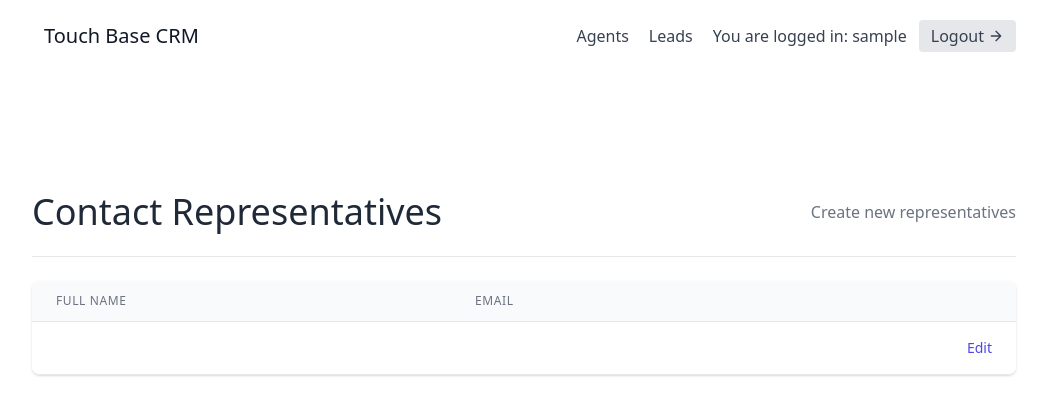
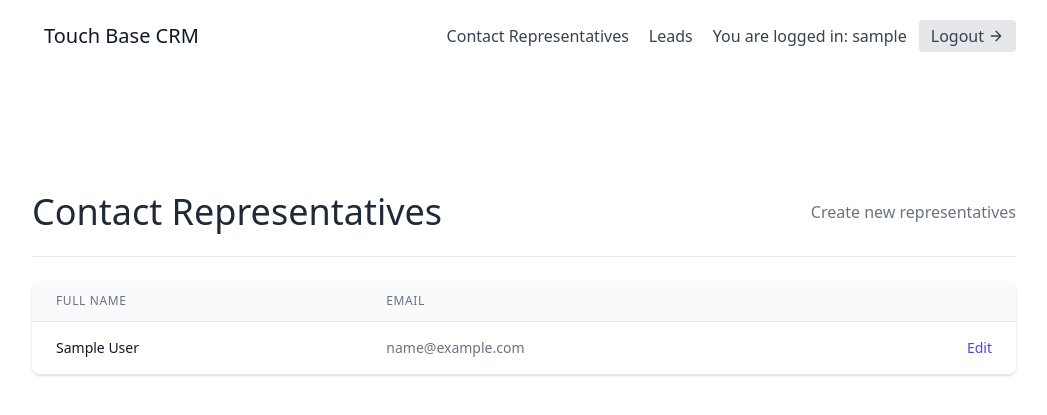
Before and after one commit to mekeltensley/touchbase-crm, a Django app: page /reps/ in a window 1280 px wide. Shown: the top 415 px of the page, without its empty margins (116-1163 px from the left). Run offline with Django 4.2, Linux system fonts and the light colour scheme; a user stored in the database is signed in; tables that the repository leaves empty hold one stand-in row (values such as "Sample post").

Commit message:
Fix error when creating user profile and create rep detail page

```diff
--- a/leads/models.py
+++ b/leads/models.py
@@ -7,7 +7,7 @@
     pass
 
 class UserProfile(models.Model):
-    user = models.OneToOneField(User, on_delete=models.CASCADE)
+    user = models.OneToOneField(User, on_delete=models.CASCADE, related_name='userprofile')
 
     def __str__(self):
         return self.user.username
@@ -32,22 +32,6 @@
     ('REFERRAL', 'REFERRAL'),
 }
 
-
-class Contact_Rep(models.Model):
-    # Associates 1 user to 1 Contact Rep
-    user = models.OneToOneField(User, on_delete=models.CASCADE)
-    organization = models.ForeignKey(UserProfile, on_delete=models.CASCADE)
-
-    def __str__(self):
-        return self.user.username
-
-def post_user_created_signal(sender, instance, created, **kwargs):
-    if created:
-        UserProfile.objects.create(user=instance)
-
-post_save.connect(post_user_created_signal, sender=User)
-
-
 class Lead(models.Model):
     email = models.EmailField(max_length=255)
     first_name = models.CharField(max_length=20)
@@ -58,10 +42,23 @@
     source_of_lead = models.CharField(choices=SOURCE_CHOICES, max_length=100, blank=True)
     profile_picture = models.ImageField(blank=True, null=True)
     special_files = models.FileField(blank=True)
+    # set value of for foreign key to be null. Does not delete both lead and contact
+    contact_rep = models.ForeignKey("Contact_Rep", null=True, on_delete=models.SET_NULL)
 
     def __str__(self):
         return f"{self.first_name} {self.last_name}"
 
-# set value of for foreign key to be null. Does not delete both lead and contact
-    contact_rep = models.ForeignKey(
-        Contact_Rep, on_delete=models.SET_NULL, null=True)
+class Contact_Rep(models.Model):
+    # Associates 1 user to 1 Contact Rep
+    user = models.OneToOneField(User, on_delete=models.CASCADE)
+    organization = models.ForeignKey(UserProfile, on_delete=models.CASCADE)
+
+    def __str__(self):
+        return self.user.username
+
+
+def post_user_created_signal(sender, instance, created, **kwargs):
+    if not created:
+        return
+    UserProfile.objects.create(user=instance)
+post_save.connect(post_user_created_signal, sender=User)
--- a/leads/templates/navbar.html
+++ b/leads/templates/navbar.html
@@ -6,12 +6,16 @@
       <nav class="md:ml-auto flex flex-wrap items-center text-base justify-center">
           {% if not request.user.is_authenticated %}
             <a href="{% url 'signup' %}" class="mr-5 hover:text-gray-900">Signup</a>
+            <a href="{% url 'login' %}" class="inline-flex items-center bg-gray-200 border-0 py-1 px-3 focus:outline-none hover:bg-gray-300 rounded text-base mt-4 md:mt-0">
+              Login
+            <svg fill="none" stroke="currentColor" stroke-linecap="round" stroke-linejoin="round" stroke-width="2" class="w-4 h-4 ml-1" viewBox="0 0 24 24">
+              <path d="M5 12h14M12 5l7 7-7 7"></path>
+            </svg>
+            </a>
           {% endif %}
-      </nav>
-
         {% if request.user.is_authenticated %}
-        <a class="mr-5 hover:text-gray-900">Agents</a>
-        <a href="{% url "leads:lead-list" %}"class="mr-5 hover:text-gray-900">Leads</a>
+        <a href="{% url 'reps:rep-list' %}"class="mr-5 hover:text-gray-900">Contact Representatives</a>
+        <a href="{% url 'leads:lead-list' %}"class="mr-5 hover:text-gray-900">Leads</a>
 
         <p>You are logged in: {{ request.user.username }}</p>
         <a href="{% url 'logout' %}" class="ml-3 inline-flex items-center bg-gray-200 border-0 py-1 px-3 focus:outline-none hover:bg-gray-300 rounded text-base mt-4 md:mt-0">
@@ -20,13 +24,7 @@
                 <path d="M5 12h14M12 5l7 7-7 7"></path>
             </svg>
         </a>
-        {% else %}
-      <a href="{% url 'login' %}" class="inline-flex items-center bg-gray-200 border-0 py-1 px-3 focus:outline-none hover:bg-gray-300 rounded text-base mt-4 md:mt-0">
-          Login
-          <svg fill="none" stroke="currentColor" stroke-linecap="round" stroke-linejoin="round" stroke-width="2" class="w-4 h-4 ml-1" viewBox="0 0 24 24">
-              <path d="M5 12h14M12 5l7 7-7 7"></path>
-          </svg>
-      </a>
+      </nav>
         {% endif %}
     </div>
 </header>
--- a/reps/forms.py
+++ b/reps/forms.py
@@ -4,4 +4,4 @@
 class ContactRepModelForm(forms.ModelForm):
     class Meta:
         model = Contact_Rep
-        fields = ['user']
+        fields = ('user',)
--- a/reps/templates/reps/rep_list.html
+++ b/reps/templates/reps/rep_list.html
@@ -8,7 +8,7 @@
                     <h1 class="text-4xl text-gray-800">Contact Representatives</h1>
                 </div>
                 <div>
-                    <a class="text-gray-500 hover:text-blue-500" href="#">Create new representatives</a>
+                    <a class="text-gray-500 hover:text-blue-500" href="{% url 'reps:rep-create' %}">Create new representatives</a>
                 </div>
             </div>
 
@@ -31,16 +31,16 @@
                             </tr>
                         </thead>
                         <tbody>
-                            {% for reps in object_list %}
+                            {% for contact_rep in object_list %}
                                 <tr class="bg-white">
                                     <td class="px-6 py-4 whitespace-nowrap text-sm font-medium text-gray-900">
-                                        {{ agent.user.first_name }} {{ agent.user.last_name }}
+                                        {{ contact_rep.user.first_name }} {{ contact_rep.user.last_name }}
                                     </td>
                                     <td class="px-6 py-4 whitespace-nowrap text-sm text-gray-500">
-                                        {{ agent.user.email }}
+                                        {{ contact_rep.user.email }}
                                     </td>
                                     <td class="px-6 py-4 whitespace-nowrap text-right text-sm font-medium">
-                                        <a href="#" class="text-indigo-600 hover:text-indigo-900">
+                                        <a href="{% url 'reps:rep-detail' contact_rep.pk %}" class="text-indigo-600 hover:text-indigo-900">
                                             Edit
                                         </a>
                                     </td>
--- a/reps/urls.py
+++ b/reps/urls.py
@@ -1,8 +1,12 @@
 from django.urls import path
-from .views import ContactRepListView
+from .views import ContactRepDetailView, ContactRepListView, ContactRepCreateView
 
 app_name = 'reps'
 
 urlpatterns = [
-    path('', ContactRepListView.as_view(), name='reps')
+    path('', ContactRepListView.as_view(), name='rep-list'),
+    path('<int:pk>/', ContactRepDetailView.as_view(), name="rep-detail"),
+    # path('<int:pk>/update/', LeadUpdateView.as_view(), name="lead-update"),
+    # path('<int:pk>/delete/', LeadDeleteView.as_view(), name="lead-delete"),
+    path('create/', ContactRepCreateView.as_view(), name='rep-create'),
 ]
--- a/reps/views.py
+++ b/reps/views.py
@@ -1,5 +1,3 @@
-from audioop import reverse
-from re import template
 from django.views import generic
 from django.shortcuts import reverse
 from django.contrib.auth.mixins import LoginRequiredMixin
@@ -19,3 +17,18 @@
 
     def get_success_url(self):
         return reverse("reps:rep-list")
+
+    def form_valid(self, form):
+        rep = form.save(commit=False)
+        rep.organization = self.request.user.userprofile
+        rep.save()
+        return super(ContactRepCreateView, self).form_valid(form)
+
+class ContactRepDetailView(LoginRequiredMixin, generic.DetailView):
+
+    template_name = "reps/rep_detail.html"
+    context_object_name = "rep"
+
+
+    def get_queryset(self):
+        return Contact_Rep.objects.all()
```
Also changed, not shown: reps/templates/reps/rep_create.html (+12 -0 lines), reps/templates/reps/rep_detail.html (added, +85 -0 lines), leads/migrations/0004_alter_lead_lead_status_alter_lead_source_of_lead.py (added).
